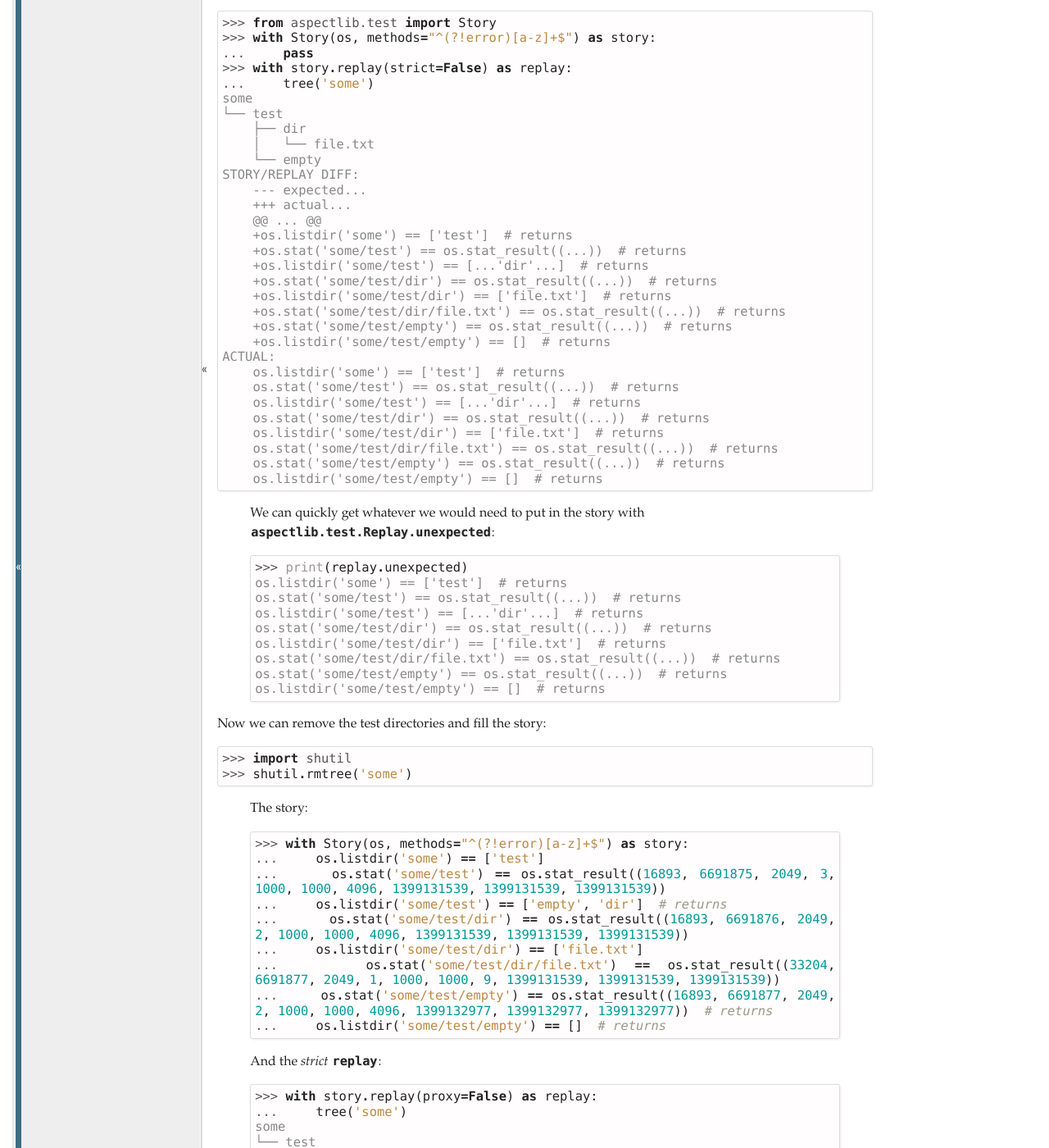
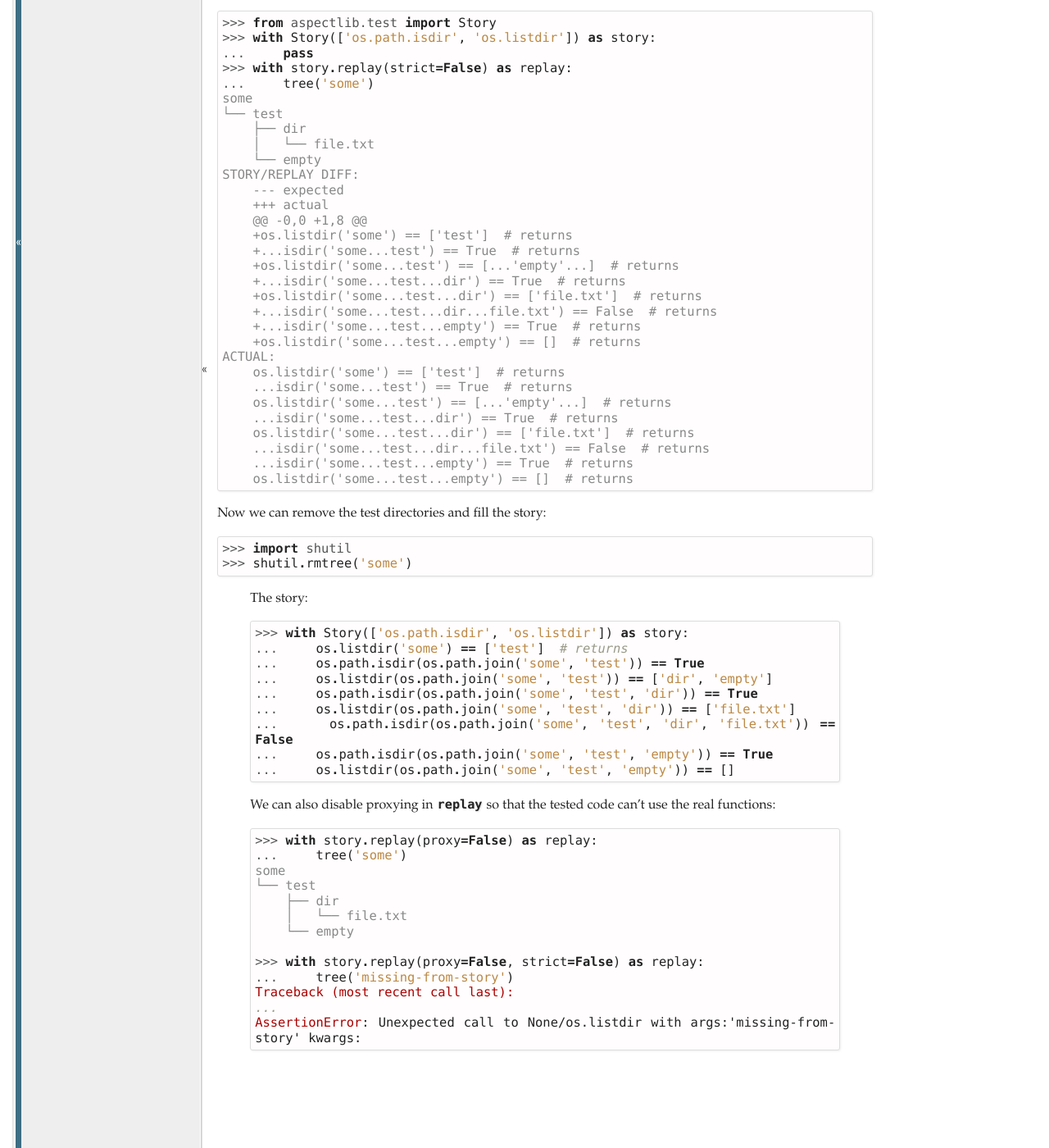
Before and after one commit to ionelmc/python-aspectlib, a Sphinx documentation site: the page built from docs/testing.rst, in a window 1280 px wide and 1400 px high, scrolled down 2552 px. Shown: the whole window at 82% size. Built offline with Sphinx 7.4.7, drawn with Linux system fonts in a browser that asks for light colours; some of the changed text lies outside the part shown.

Commit message:
Simplify the docs (and doctests) in the testing section.

```diff
--- a/docs/testing.rst
+++ b/docs/testing.rst
@@ -132,7 +132,7 @@ We can start with some existing test data in the filesystem::
 Write an empty story and examine the output::
 
         >>> from aspectlib.test import Story
-        >>> with Story(os, methods="^(?!error)[a-z]+$") as story:
+        >>> with Story(['os.path.isdir', 'os.listdir']) as story:
         ...     pass
         >>> with story.replay(strict=False) as replay:
         ...     tree('some')
@@ -142,42 +142,29 @@ Write an empty story and examine the output::
             │   └── file.txt
             └── empty
         STORY/REPLAY DIFF:
-            --- expected...
-            +++ actual...
-            @@ ... @@
+            --- expected
+            +++ actual
+            @@ -0,0 +1,8 @@
             +os.listdir('some') == ['test']  # returns
-            +os.stat('some/test') == os.stat_result((...))  # returns
-            +os.listdir('some/test') == [...'dir'...]  # returns
-            +os.stat('some/test/dir') == os.stat_result((...))  # returns
-            +os.listdir('some/test/dir') == ['file.txt']  # returns
-            +os.stat('some/test/dir/file.txt') == os.stat_result((...))  # returns
-            +os.stat('some/test/empty') == os.stat_result((...))  # returns
-            +os.listdir('some/test/empty') == []  # returns
+            +...isdir('some...test') == True  # returns
+            +os.listdir('some...test') == [...'empty'...]  # returns
+            +...isdir('some...test...dir') == True  # returns
+            +os.listdir('some...test...dir') == ['file.txt']  # returns
+            +...isdir('some...test...dir...file.txt') == False  # returns
+            +...isdir('some...test...empty') == True  # returns
+            +os.listdir('some...test...empty') == []  # returns
         ACTUAL:
             os.listdir('some') == ['test']  # returns
-            os.stat('some/test') == os.stat_result((...))  # returns
-            os.listdir('some/test') == [...'dir'...]  # returns
-            os.stat('some/test/dir') == os.stat_result((...))  # returns
-            os.listdir('some/test/dir') == ['file.txt']  # returns
-            os.stat('some/test/dir/file.txt') == os.stat_result((...))  # returns
-            os.stat('some/test/empty') == os.stat_result((...))  # returns
-            os.listdir('some/test/empty') == []  # returns
+            ...isdir('some...test') == True  # returns
+            os.listdir('some...test') == [...'empty'...]  # returns
+            ...isdir('some...test...dir') == True  # returns
+            os.listdir('some...test...dir') == ['file.txt']  # returns
+            ...isdir('some...test...dir...file.txt') == False  # returns
+            ...isdir('some...test...empty') == True  # returns
+            os.listdir('some...test...empty') == []  # returns
         <BLANKLINE>
 
 ..
-
-    We can quickly get whatever we would need to put in the story with :obj:`aspectlib.test.Replay.unexpected`::
-
-        >>> print(replay.unexpected)
-        os.listdir('some') == ['test']  # returns
-        os.stat('some/test') == os.stat_result((...))  # returns
-        os.listdir('some/test') == [...'dir'...]  # returns
-        os.stat('some/test/dir') == os.stat_result((...))  # returns
-        os.listdir('some/test/dir') == ['file.txt']  # returns
-        os.stat('some/test/dir/file.txt') == os.stat_result((...))  # returns
-        os.stat('some/test/empty') == os.stat_result((...))  # returns
-        os.listdir('some/test/empty') == []  # returns
-        <BLANKLINE>
 
 Now we can remove the test directories and fill the story::
 
@@ -188,17 +175,18 @@ Now we can remove the test directories and fill the story::
 
     The story::
 
-        >>> with Story(os, methods="^(?!error)[a-z]+$") as story:
-        ...     os.listdir('some') == ['test']
-        ...     os.stat('some/test') == os.stat_result((16893, 6691875, 2049, 3, 1000, 1000, 4096, 1399131539, 1399131539, 1399131539))
-        ...     os.listdir('some/test') == ['empty', 'dir']  # returns
-        ...     os.stat('some/test/dir') == os.stat_result((16893, 6691876, 2049, 2, 1000, 1000, 4096, 1399131539, 1399131539, 1399131539))
-        ...     os.listdir('some/test/dir') == ['file.txt']
-        ...     os.stat('some/test/dir/file.txt') == os.stat_result((33204, 6691877, 2049, 1, 1000, 1000, 9, 1399131539, 1399131539, 1399131539))
-        ...     os.stat('some/test/empty') == os.stat_result((16893, 6691877, 2049, 2, 1000, 1000, 4096, 1399132977, 1399132977, 1399132977))  # returns
-        ...     os.listdir('some/test/empty') == []  # returns
+        >>> with Story(['os.path.isdir', 'os.listdir']) as story:
+        ...     os.listdir('some') == ['test']  # returns
+        ...     os.path.isdir(os.path.join('some', 'test')) == True
+        ...     os.listdir(os.path.join('some', 'test')) == ['dir', 'empty']
+        ...     os.path.isdir(os.path.join('some', 'test', 'dir')) == True
+        ...     os.listdir(os.path.join('some', 'test', 'dir')) == ['file.txt']
+        ...     os.path.isdir(os.path.join('some', 'test', 'dir', 'file.txt')) == False
+        ...     os.path.isdir(os.path.join('some', 'test', 'empty')) == True
+        ...     os.listdir(os.path.join('some', 'test', 'empty')) == []
 
-    And the `strict` :obj:`replay <aspectlib.test.Story.replay>`::
+    We can also disable proxying in :obj:`replay <aspectlib.test.Story.replay>` so that the tested code can't use the
+    real functions::
 
         >>> with story.replay(proxy=False) as replay:
         ...     tree('some')
@@ -208,30 +196,8 @@ Now we can remove the test directories and fill the story::
             │   └── file.txt
             └── empty
 
-
-If we diverge a bit from the story (or we'd have some unexpected change in the ``tree`` function) we'd get something
-like this::
-
-    >>> with Story(os, methods="^(?!error)[a-z]+$") as story:
-    ...     os.listdir('some') == ['test']
-    ...     os.listdir('bogus') == ['some bogus directory']
-    ...     os.stat('some/test') == os.stat_result((16893, 6691875, 2049, 3, 1000, 1000, 4096, 1399131539, 1399131539, 1399131539))
-    ...     os.listdir('some/test') == ['empty', 'dir']  # returns
-    ...     os.stat('some/test/dir') == os.stat_result((16893, 6691876, 2049, 2, 1000, 1000, 4096, 1399131539, 1399131539, 1399131539))
-    ...     os.listdir('some/test/dir') == ['file.txt']
-    ...     os.stat('some/test/dir/file.txt') == os.stat_result((33204, 6691877, 2049, 1, 1000, 1000, 9, 1399131539, 1399131539, 1399131539))
-    ...     os.stat('some/test/empty') == os.stat_result((16893, 6691877, 2049, 2, 1000, 1000, 4096, 1399132977, 1399132977, 1399132977))  # returns
-    ...     os.listdir('some/test/empty') == []  # returns
-    >>> with story.replay(proxy=False) as replay:
-    ...     tree('some')
-    Traceback (most recent call last):
-    ...
-    AssertionError: --- expected...
-    +++ actual...
-    @@ ... @@
-     os.listdir('some') == ['test']  # returns
-    -os.listdir('bogus') == ['some bogus directory']  # returns
-     os.stat('some/test') == os.stat_result((16893, 6691875, 2049, 3, 1000, 1000, 4096, 1399131539, 1399131539, 1399131539))  # returns
-     os.listdir('some/test') == [...'dir'...]  # returns
-     os.stat('some/test/dir') == os.stat_result((16893, 6691876, 2049, 2, 1000, 1000, 4096, 1399131539, 1399131539, 1399131539))  # returns
-    <BLANKLINE>
+        >>> with story.replay(proxy=False, strict=False) as replay:
+        ...     tree('missing-from-story')
+        Traceback (most recent call last):
+        ...
+        AssertionError: Unexpected call to None/os.listdir with args:'missing-from-story' kwargs:
```
